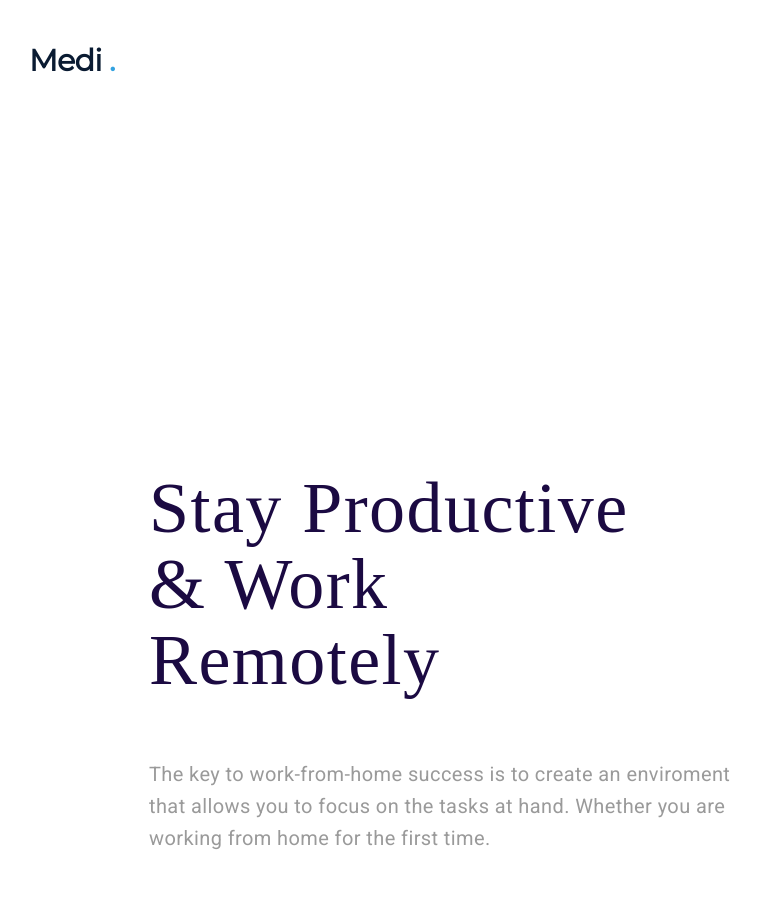
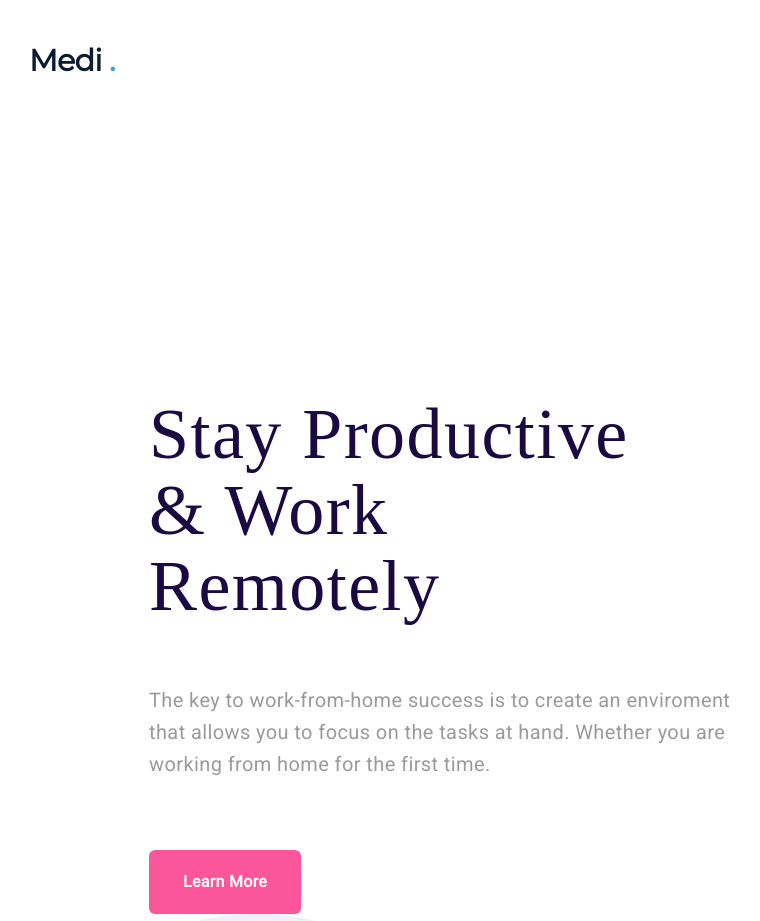
Before and after one commit to tanyapeterson/landing-page-test, a plain HTML site: page index.html in a window 1280 px wide. Shown: the top 921 px of the page, without its empty margins (59-819 px from the left). Drawn offline with Linux system fonts and the light colour scheme; a web font is replaced by a local one.

Commit message:
added button color and text color

```diff
--- a/styles/index.css
+++ b/styles/index.css
@@ -1,8 +1,6 @@
 .main-logo {
     margin-top: 37px;
     margin-left: 80px;
-    width: 495px;
-    height: 152px;
     font-family: 'Montserrat';
     font-style: normal;
     font-weight: 700;
@@ -19,8 +17,7 @@
 }
 
 .title {
-    max-width: 495px;
-    width: 100%;
+    width: 495px;
     margin-top: 281px;
     margin-left: 200px;
     font-family: 'Ramaraja';
@@ -36,8 +33,7 @@
 
 
 .info {
-    max-width: 582px;
-    width: 100%;
+    width: 582px;
     margin-top: 10px;
     margin-left: 200px;
     font-family: 'Roboto';
@@ -58,4 +54,19 @@
     width: 152px;
     background-color: #FC569A;
     border-radius: 6px;
+    font-family: 'Roboto';
+    font-style: normal;
+    font-weight: 700;
+    font-size: 16px;
+    line-height: 32px;
+    /* or 200% */
+    text-align: center;
+    letter-spacing: 0.02em;
+    color: #FFFFFF;
+    border: none;
 }
+
+
+section {
+    display: inline-block;
+}
```
Also changed, not shown: index.html (+1 -0 lines).
